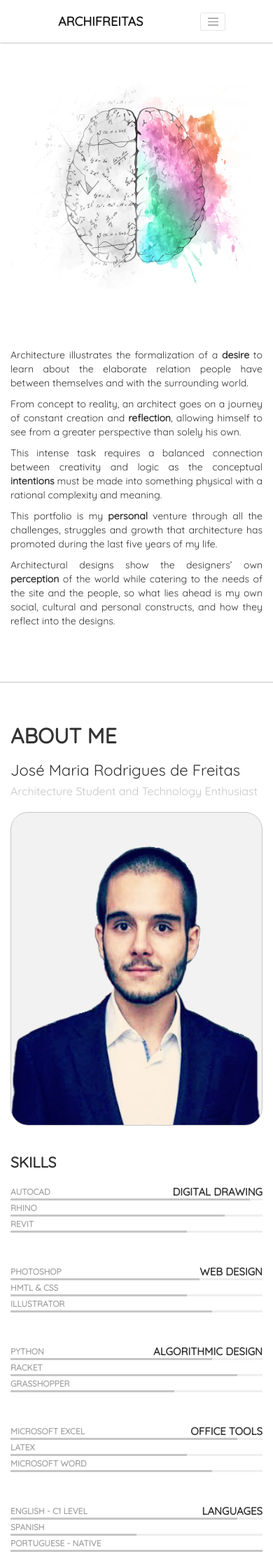
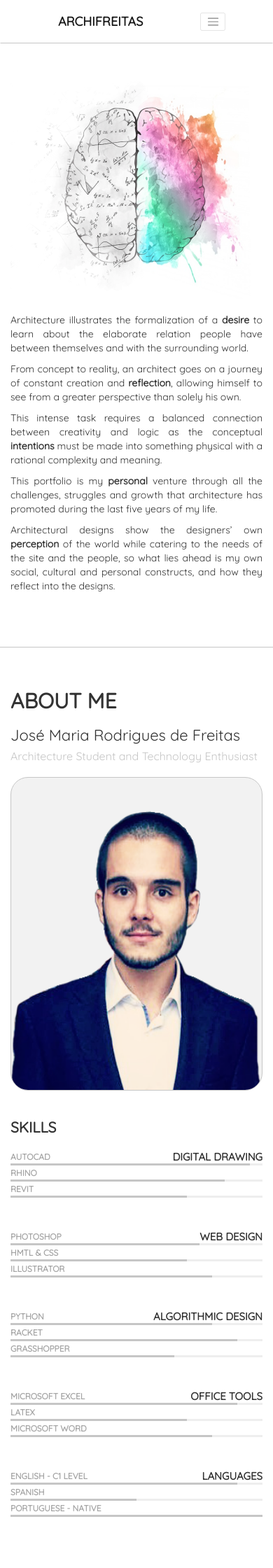
Before and after one commit to archifreitas/archifreitas.github.io, a Jekyll site: the page portfolio.html, which Jekyll copies as it is, in a window 390 px wide. Shown: the top 2240 px of the page at 70% size. Built offline with Jekyll 4.4.1, drawn with Linux system fonts in a browser that asks for light colours; nearby versions of some CDN libraries; library files that are not in the unit come from our copies.

Commit message:
small changes v1.01

```diff
--- a/assets/css/index.css
+++ b/assets/css/index.css
@@ -9,6 +9,10 @@
     display: block;
 		background-color: rgba(0, 0, 0, .05);
 		margin:auto;
+}
+
+.brain-pad {
+	padding-top:70px;
 }
 
 .icon {
@@ -447,12 +451,12 @@
 		}
 
 		h2.project-title {
-			font-size:4vw;
+			font-size:4.5vw;
 			font-weight:bold;
 		}
 
 		h3.project-subtitle {
-			font-size:3.5vw;
+			font-size:4vw;
 		}
 
 		img.icon {
@@ -500,6 +504,8 @@
 
 		.bg-grey {
 			background-color: #f2f2f2;
+			padding-top:10px;
+			padding-bottom:-10px;
 		}
 
 		h2.front-text {
@@ -533,4 +539,8 @@
 			width: 4%;
 			padding-bottom:5px
 		}
+
+		.brain-pad {
+			padding-top:20px;
+		}
 }
--- a/portfolio.html
+++ b/portfolio.html
@@ -58,7 +58,7 @@
       <div class="col-lg-7 order-lg-2 col-xs-12">
         <img src="assets/img/capa.png">
         </div>
-        <div class="col-lg-5 order-lg-1 col-xs-12" style="padding-top:70px">
+        <div class="col-lg-5 order-lg-1 col-xs-12 brain-pad">
           <p class="brain-text">Architecture illustrates the formalization of a <strong>desire</strong> to learn about the elaborate relation people have between themselves and with the surrounding world.</p>
           <p class="brain-text">From concept to reality, an architect goes on a journey of constant creation and <strong>reflection</strong>, allowing himself to see from a greater perspective than solely his own.</p>
           <p class="brain-text">This intense task requires a balanced connection between creativity and logic as the conceptual <strong>intentions</strong> must be made into something physical with a rational complexity and meaning.</p>
@@ -430,11 +430,11 @@
     <div class="row" style="margin-bottom:20px; margin-top:20px">
       <div class="col-lg-12 col-xs-12">
         <div class="magnify side-show">
-                                                <div class="large"></div>
+          <div class="large">
+          </div>
           <img class="small" src="assets/img/proj3/corte-construtivo.png" width="1110"/>
         </div>
         <img class="mobileShow" src="assets/img/proj3/corte-construtivo.png" width="1110"/>
-          </div>
       </div>
     </div>
   </div>
```
Lines whose indentation alone changed are shown as unchanged.
